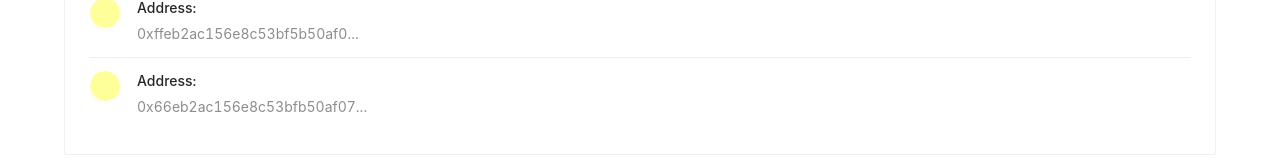
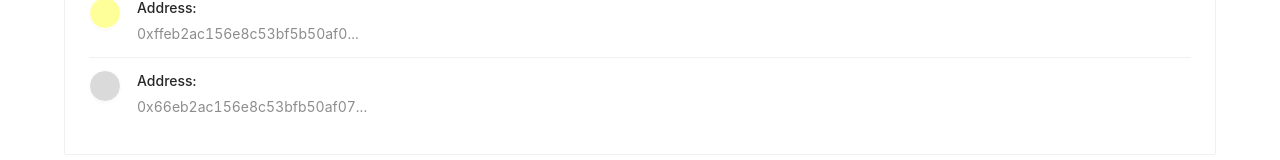
Before and after one commit to joannang/cloud_sso_test, a React (Create React App) app: page /wallet in a window 1280 px wide. Shown: the part 530-690 px from the top of the page. Built offline with nearby package versions, Linux system fonts and the light colour scheme; what @myetherwallet/mewconnect-web-client, walletlink would draw is missing.

Commit message:
added colors to the circles

```diff
--- a/src/Wallet.tsx
+++ b/src/Wallet.tsx
@@ -19,6 +19,8 @@ const Wallet: React.FC = () => {
   const handleClick = () => {
     setModalOpen(true)
   }
+
+  const colors = ["#FFFF99", "#dadada", "#baebe1", "black"]
 
   const data = [
     {
@@ -85,13 +87,13 @@ const Wallet: React.FC = () => {
             >
               <List itemLayout="horizontal">
               {
-                testStore.walletAddresses.map((address)=> (
+                testStore.walletAddresses.map((address, index)=> (
                   <List.Item>
                     <List.Item.Meta
                       title={"Address:"}
                       description={sliceString(address)}
                       avatar={<Button
-                        style={{ background: "#FFFF99", borderColor: "white" }}
+                        style={{ background: colors[index], borderColor: "white" }}
                         shape="circle"
                       >
                         {" "}
```
